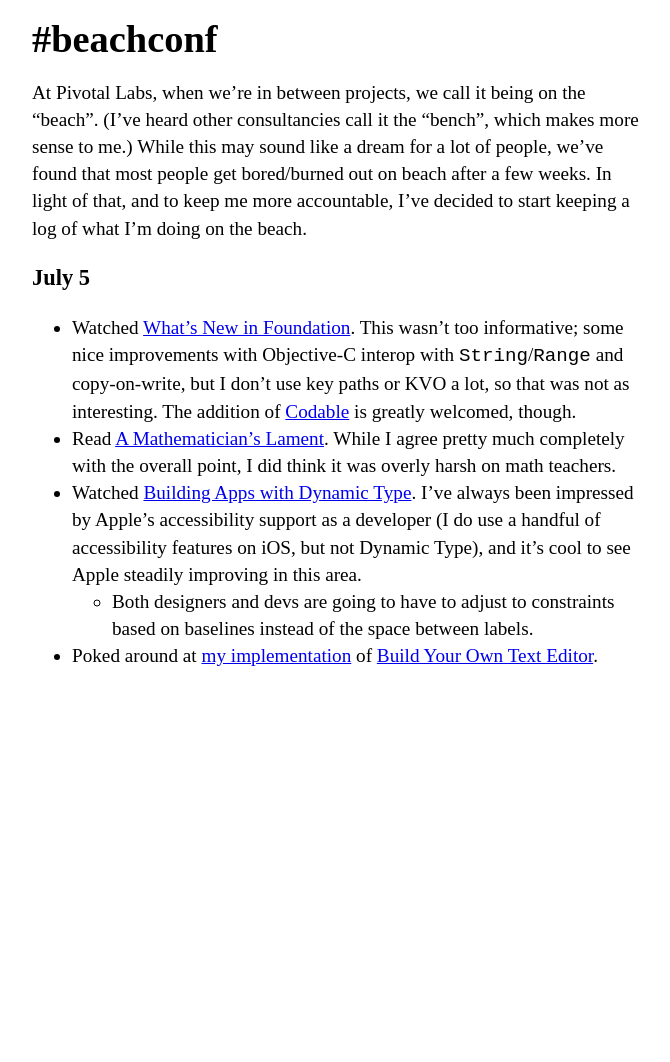
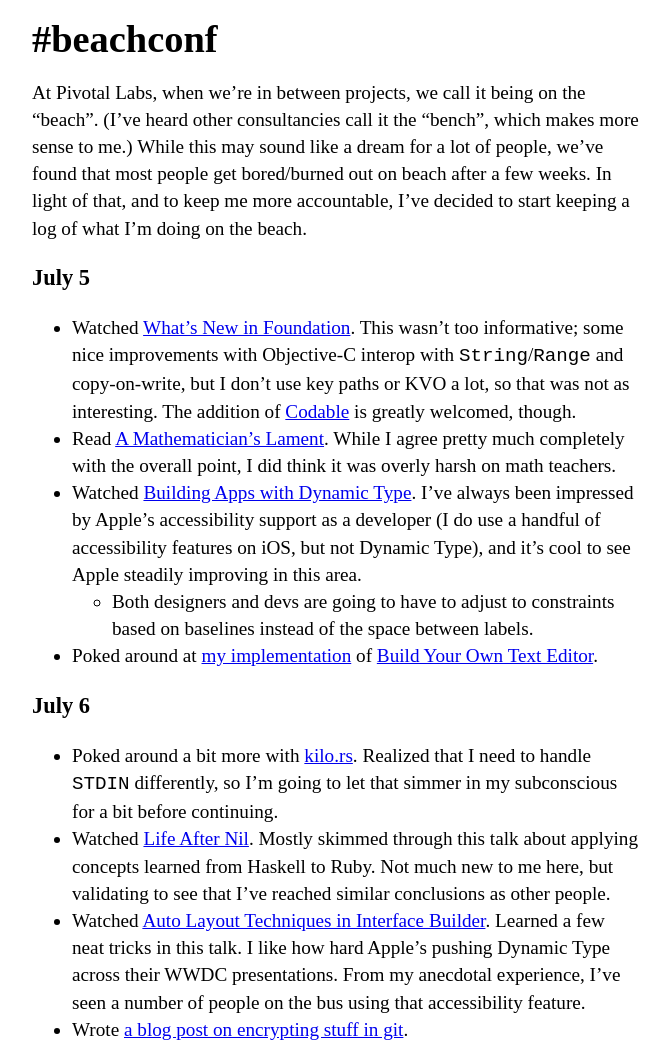
Before and after one commit to kejadlen/kejadlen.github.io, a Jekyll site: the page built from _posts/2017-07-05-beachconf.md, in a window 1280 px wide. Shown: the whole page, without its empty margins (136-806 px from the left). Built offline with Jekyll 4.4.1, drawn with Linux system fonts in a browser that asks for light colours; before the commit the page ends 900 px from its top, so only the background shows below that.

Commit message:
update #beachconf, add post on encrypting stuff in git

```diff
--- a/_posts/2017-07-05-beachconf.md
+++ b/_posts/2017-07-05-beachconf.md
@@ -26,9 +26,28 @@
 - Poked around at [my implementation][kilo-rs] of [Build Your Own Text
   Editor][text-editor].
 
-[212]: https://developer.apple.com/wwdc17/212
+[212]: https://developer.apple.com/videos/play/wwdc17/212
 [codable]: https://developer.apple.com/documentation/swift/codable
 [lament]: https://www.maa.org/sites/default/files/pdf/devlin/LockhartsLament.pdf
-[245]: https://developer.apple.com/wwdc2017/245
+[245]: https://developer.apple.com/videos/play/wwdc2017/245
 [kilo-rs]: https://github.com/kejadlen/kilo-rs
 [text-editor]: http://viewsourcecode.org/snaptoken/kilo/index.html
+
+### July 6
+
+- Poked around a bit more with [kilo.rs][kilo-rs]. Realized that I need to
+  handle `STDIN` differently, so I'm going to let that simmer in my
+  subconscious for a bit before continuing.
+- Watched [Life After Nil][life-after-nil]. Mostly skimmed through this talk
+  about applying concepts learned from Haskell to Ruby. Not much new to me
+  here, but validating to see that I've reached similar conclusions as other
+  people.
+- Watched [Auto Layout Techniques in Interface Builder][412]. Learned a few
+  neat tricks in this talk. I like how hard Apple's pushing Dynamic Type across
+  their WWDC presentations. From my anecdotal experience, I've seen a number of
+  people on the bus using that accessibility feature.
+- Wrote [a blog post on encrypting stuff in git][encrypting-stuff-in-git].
+
+[life-after-nil]: https://vimeo.com/200077718
+[412]: https://developer.apple.com/videos/play/wwdc2017/412/
+[encrypting-stuff-in-git]: {{ site.baseurl }}{% post_url 2017-07-06-encrypting-stuff-in-git %}
```
Also changed, not shown: _posts/2017-07-06-encrypting-stuff-in-git.md (added, +53 -0 lines).
